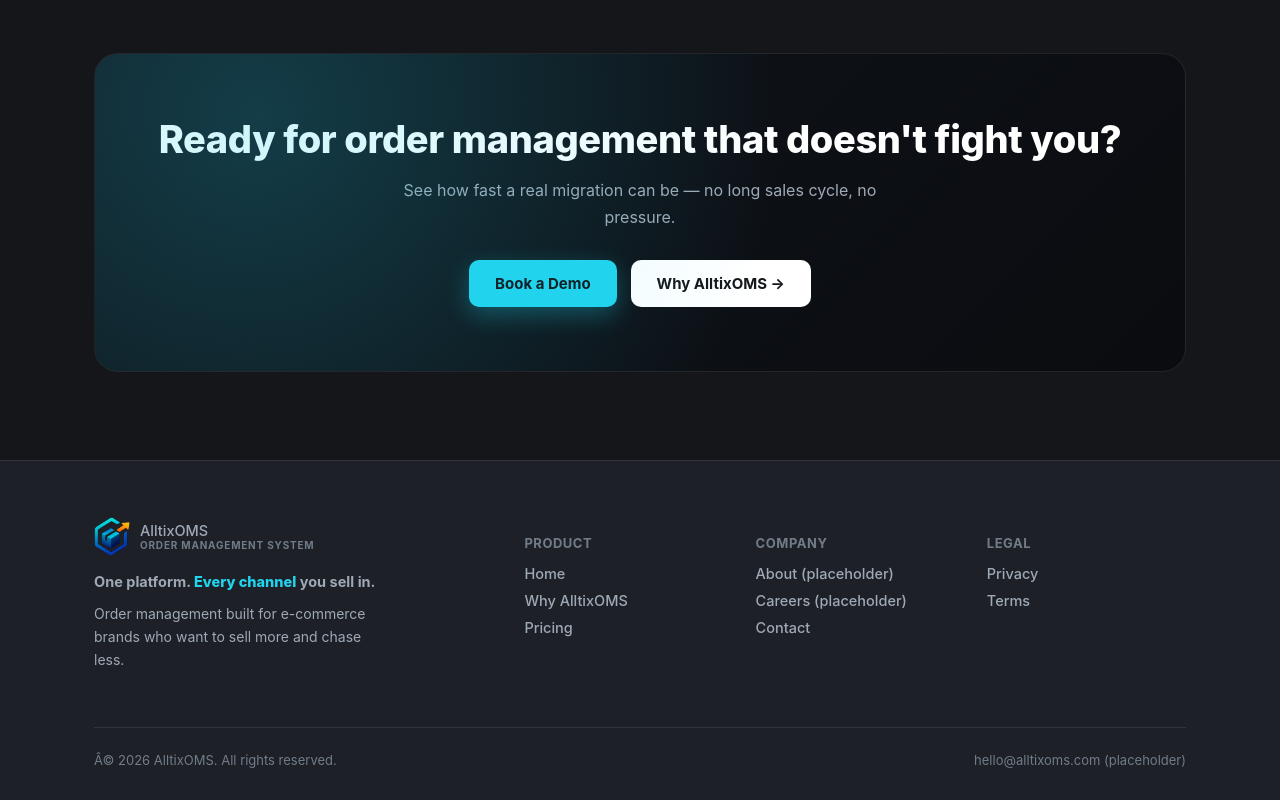
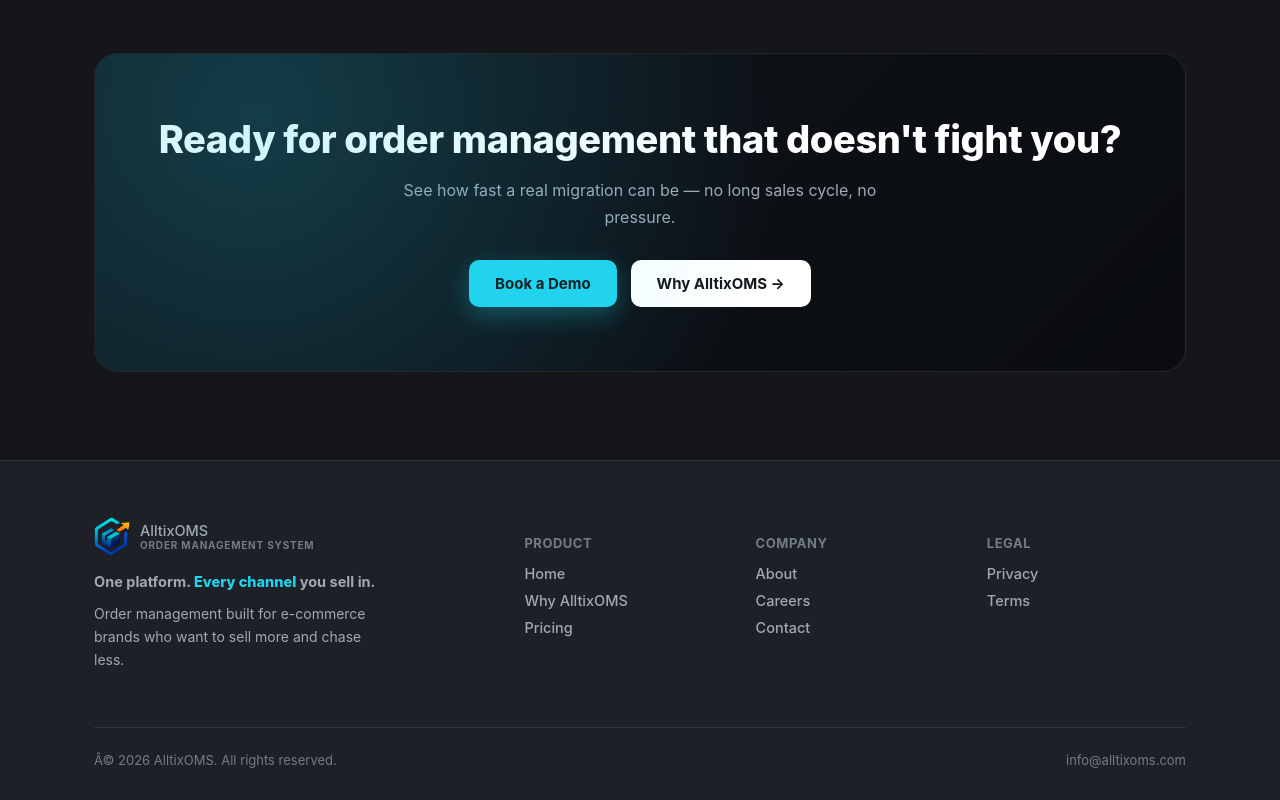
Before and after one commit to syedarifshah/alltix-oms, a Next.js app in the folder packages/web/: page / in a window 1280 px wide. Shown: the part 3630-4430 px from the top of the page. Built offline with nearby package versions, Linux system fonts and the light colour scheme.

Commit message:
Update footer contact email and remove placeholder labels from About/Careers

```diff
--- a/packages/web/src/components/marketing/marketing-footer.tsx
+++ b/packages/web/src/components/marketing/marketing-footer.tsx
@@ -40,8 +40,8 @@
           </div>
           <div>
             <h4>Company</h4>
-            <a href="#">About (placeholder)</a>
-            <a href="#">Careers (placeholder)</a>
+            <a href="#">About </a>
+            <a href="#">Careers </a>
             <Link href="/book-a-demo">Contact</Link>
           </div>
           <div>
@@ -52,7 +52,7 @@
         </div>
         <div className="footer-bottom">
           <div>Â© 2026 AlltixOMS. All rights reserved.</div>
-          <div>hello@alltixoms.com (placeholder)</div>
+          <div>info@alltixoms.com</div>
         </div>
       </div>
     </footer>
```
